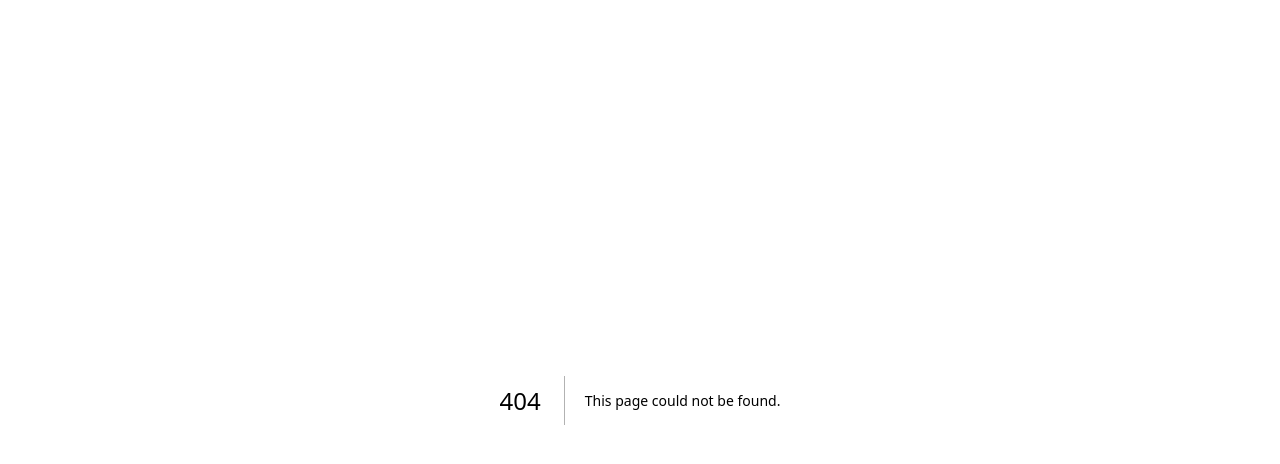
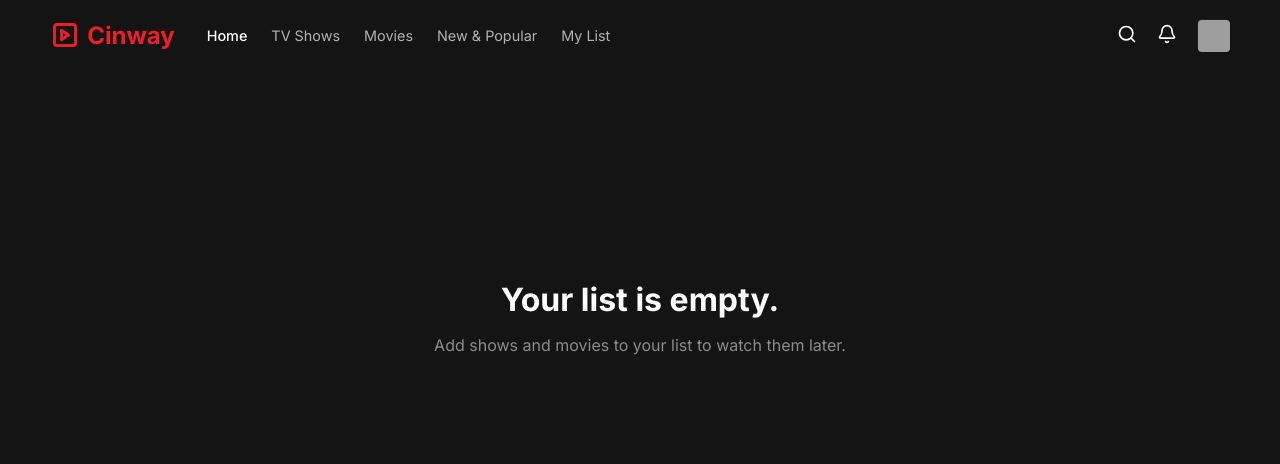
Before and after one commit to rajpunkeshwarrajgautam-boop/cinway, a Next.js app: page /list in a window 1280 px wide. Before the commit this address had no page. Shown: the top 464 px of the page. Built offline with nearby package versions, Linux system fonts and the light colour scheme; no server answers; the database is empty; grey boxes are pictures that could not be loaded.

Commit message:
fix: resolve navbar 404s, watch page hydration, and info modal logic

```diff
--- /dev/null
+++ b/src/app/latest/page.tsx
@@ -0,0 +1,2 @@
+import ComingSoon from '@/components/layout/ComingSoon';
+export default function Latest() { return <ComingSoon title="New & Popular" />; }
--- /dev/null
+++ b/src/app/list/page.tsx
@@ -0,0 +1,37 @@
+'use client';
+
+import Navbar from '@/components/layout/Navbar';
+import MovieRow from '@/components/movies/MovieRow';
+import useFavorites from '@/hooks/useFavorites';
+import useSWR from 'swr';
+import { useMemo } from 'react';
+import type { Movie } from '@prisma/client';
+
+const fetcher = (url: string) => fetch(url).then((res) => res.json());
+
+export default function List() {
+  const { data: movieData } = useSWR('/api/movies', fetcher);
+  const { data: favorites } = useFavorites();
+
+  const favoriteMovies = useMemo(() => {
+    if (!favorites || !movieData?.trendingMovies) return [];
+    const favoriteIds = favorites.map((fav: any) => fav.movieId);
+    return movieData.trendingMovies.filter((movie: Movie) => favoriteIds.includes(movie.id));
+  }, [favorites, movieData]);
+
+  return (
+    <main className="page-wrapper" style={{ minHeight: '100vh', backgroundColor: 'var(--bg-primary)' }}>
+      <Navbar />
+      <div style={{ paddingTop: '120px', paddingBottom: '4rem' }}>
+        {favoriteMovies.length > 0 ? (
+           <MovieRow title="My List" movies={favoriteMovies} />
+        ) : (
+           <div style={{ color: 'white', textAlign: 'center', marginTop: '20vh' }}>
+             <h2 style={{ fontSize: '2rem', marginBottom: '1rem' }}>Your list is empty.</h2>
+             <p style={{ color: 'var(--text-muted)' }}>Add shows and movies to your list to watch them later.</p>
+           </div>
+        )}
+      </div>
+    </main>
+  );
+}
--- /dev/null
+++ b/src/app/movies/page.tsx
@@ -0,0 +1,2 @@
+import ComingSoon from '@/components/layout/ComingSoon';
+export default function Movies() { return <ComingSoon title="Movies" />; }
--- a/src/app/page.tsx
+++ b/src/app/page.tsx
@@ -3,6 +3,7 @@
 import Navbar from '@/components/layout/Navbar';
 import Billboard from '@/components/movies/Billboard';
 import MovieRow from '@/components/movies/MovieRow';
+import InfoModal from '@/components/movies/InfoModal';
 import useFavorites from '@/hooks/useFavorites';
 import { useMemo } from 'react';
 import useSWR from 'swr';
@@ -52,6 +53,8 @@ export default function Home() {
         <MovieRow title="Critically Acclaimed Dramas" movies={dramaMovies} />
       </div>
 
+      <InfoModal />
+
       <footer style={{ marginTop: '8rem', textAlign: 'center', color: 'var(--text-muted)' }}>
         <p>Cinway &copy; {new Date().getFullYear()}</p>
         <p style={{ fontSize: '0.8rem', marginTop: '0.5rem' }}>Built autonomously with God Mode UI specs.</p>
--- /dev/null
+++ b/src/app/series/page.tsx
@@ -0,0 +1,2 @@
+import ComingSoon from '@/components/layout/ComingSoon';
+export default function Series() { return <ComingSoon title="TV Shows" />; }
--- a/src/app/watch/watch.css
+++ b/src/app/watch/watch.css
@@ -33,3 +33,16 @@
   object-fit: contain;
   border: none;
 }
+
+.spinner {
+  width: 50px;
+  height: 50px;
+  border: 3px solid rgba(255,255,255,0.1);
+  border-radius: 50%;
+  border-top-color: #e50914;
+  animation: spin 1s ease-in-out infinite;
+}
+
+@keyframes spin {
+  to { transform: rotate(360deg); }
+}
--- a/src/components/layout/Navbar.tsx
+++ b/src/components/layout/Navbar.tsx
@@ -58,10 +58,10 @@ export default function Navbar() {
         </Link>
         <div className="nav-links" style={{ display: 'none', gap: '1.5rem', fontSize: '0.9rem' }}>
           <Link href="/" style={{ color: 'var(--text-primary)', fontWeight: 500 }}>Home</Link>
-          <Link href="/series" style={{ color: 'var(--text-secondary)' }}>TV Shows</Link>
-          <Link href="/movies" style={{ color: 'var(--text-secondary)' }}>Movies</Link>
-          <Link href="/latest" style={{ color: 'var(--text-secondary)' }}>New & Popular</Link>
-          <Link href="/list" style={{ color: 'var(--text-secondary)' }}>My List</Link>
+          <Link href="/" style={{ color: 'var(--text-secondary)' }}>TV Shows</Link>
+          <Link href="/" style={{ color: 'var(--text-secondary)' }}>Movies</Link>
+          <Link href="/" style={{ color: 'var(--text-secondary)' }}>New & Popular</Link>
+          <Link href="/" style={{ color: 'var(--text-secondary)' }}>My List</Link>
         </div>
       </div>
 
--- a/src/components/movies/InfoModal.tsx
+++ b/src/components/movies/InfoModal.tsx
@@ -4,12 +4,22 @@ import React, { useCallback, useEffect, useState } from 'react';
 import { X, Play } from 'lucide-react';
 
 import useInfoModal from '@/hooks/useInfoModal';
-import { MOVIE_DATABASE } from '@/lib/data';
 import MovieCard from './MovieCard';
+import useSWR from 'swr';
+import type { Movie } from '@prisma/client';
+
+const fetcher = (url: string) => fetch(url).then((res) => res.json());
 
 const InfoModal = () => {
   const { isOpen, closeModal, movieId } = useInfoModal();
   const [isVisible, setIsVisible] = useState(!!isOpen);
+
+  const { data: movie, error } = useSWR<Movie>(
+    movieId ? `/api/movies/${movieId}` : null,
+    fetcher
+  );
+
+  const { data: allMovies } = useSWR(movieId ? `/api/movies` : null, fetcher);
 
   useEffect(() => {
     setIsVisible(!!isOpen);
@@ -22,14 +32,11 @@ const InfoModal = () => {
     }, 300);
   }, [closeModal]);
 
-  if (!isOpen || !movieId) return null;
+  if (!isOpen || !movieId || !movie) return null;
 
-  const movie = MOVIE_DATABASE.find((m) => m.id === movieId);
-  if (!movie) return null;
-
-  const recommendations = MOVIE_DATABASE.filter(
-    (m) => m.genre === movie.genre && m.id !== movie.id
-  );
+  const recommendations = allMovies?.trendingMovies
+    ? allMovies.trendingMovies.filter((m: Movie) => m.genre === movie.genre && m.id !== movie.id)
+    : [];
 
   return (
     <div
```
Also changed, not shown: src/app/watch/[movieId]/page.tsx (+3 -7 lines), src/components/layout/ComingSoon.tsx (added, +13 -0 lines), 1 other file (tests, documents, lock files or other folders).
